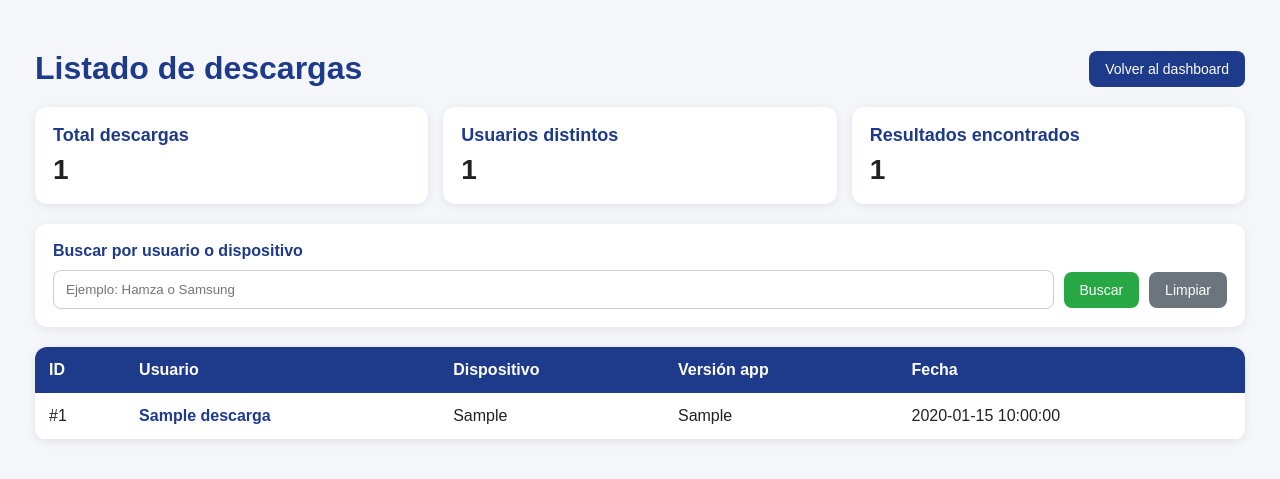
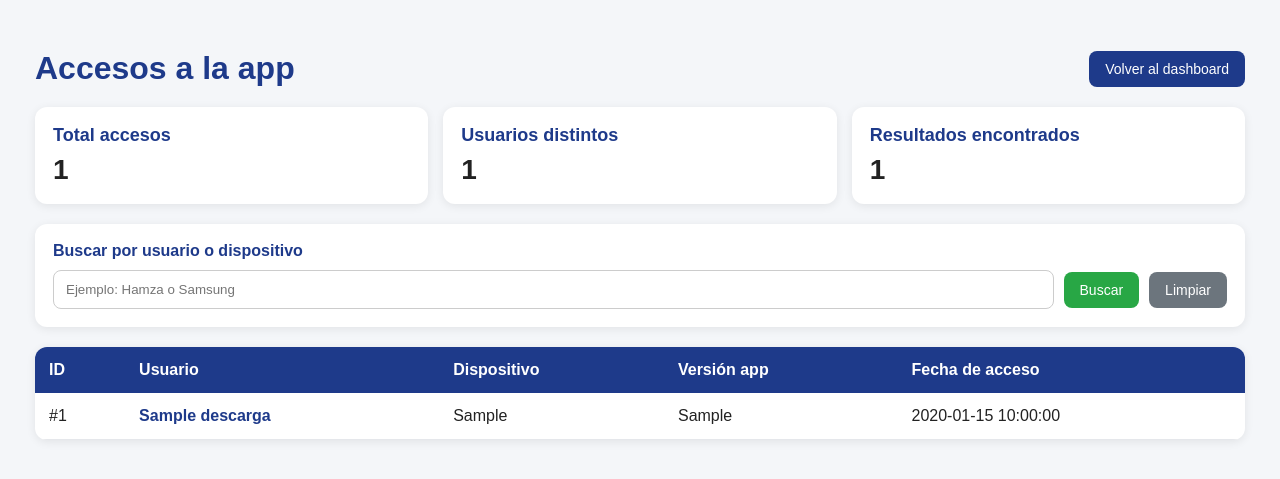
Before and after one commit to HamzaElKha04/Proyecto-Genshiken-Hamza-El-Khattabi, a PHP site: page /admin/descargas.php in a window 1280 px wide. Shown: the top 479 px of the page. Run offline with PHP 8.4, Linux system fonts and the light colour scheme; the visitor is signed in with stand-in values (Sample User, id 1); tables that the repository leaves empty or names only in its code hold one stand-in row (values such as "Sample post").

Commit message:
Renombra descargas como accesos a la app

```diff
--- a/Proyecto-Genshiken-Hamza-El-Khattabi/web/admin/descargas.php
+++ b/Proyecto-Genshiken-Hamza-El-Khattabi/web/admin/descargas.php
@@ -1,16 +1,21 @@
 <?php
 /*
 --------------------------------------------------
-Panel de administración - Descargas
+Panel de administración - Accesos a la app
 --------------------------------------------------
 
-Esta página muestra el listado de descargas
-registradas de la aplicación.
+Esta página muestra los accesos registrados desde
+la aplicación Android.
+
+IMPORTANTE:
+Aunque internamente la tabla se llama "descargas",
+esta sección realmente registra usos/inicios de sesión
+de la app, no descargas reales de la APK.
 
 Permite:
-- ver todas las descargas
+- ver todos los accesos registrados
 - buscar por nombre de usuario o dispositivo
-- consultar fecha y versión de la app
+- consultar fecha, dispositivo y versión de la app
 */
 
 require_once "config.php";
@@ -28,14 +33,14 @@ $busqueda = trim($_GET["busqueda"] ?? "");
 $likeBusqueda = "%" . $busqueda . "%";
 
 /* Resúmenes superiores de la sección */
-$totalDescargas = 0;
+$totalAccesos = 0;
 $totalUsuarios = 0;
-$descargasEncontradas = 0;
+$accesosEncontrados = 0;
 
-/* Total de descargas registradas */
+/* Total de accesos registrados */
 $resultadoTotal = $conexion->query("SELECT COUNT(*) AS total FROM descargas");
 if ($resultadoTotal && $filaTotal = $resultadoTotal->fetch_assoc()) {
-    $totalDescargas = (int)$filaTotal["total"];
+    $totalAccesos = (int)$filaTotal["total"];
 }
 
 /* Total de nombres de usuario distintos */
@@ -48,9 +53,14 @@ if ($resultadoUsuarios && $filaUsuarios = $resultadoUsuarios->fetch_assoc()) {
     $totalUsuarios = (int)$filaUsuarios["total"];
 }
 
-/* Consulta principal:
-   - si hay búsqueda, filtra por nombre o dispositivo
-   - si no hay búsqueda, muestra todo */
+/*
+--------------------------------------------------
+Consulta principal
+--------------------------------------------------
+
+Si hay búsqueda, filtra por nombre o dispositivo.
+Si no hay búsqueda, muestra todos los accesos.
+*/
 if ($busqueda !== "") {
     $sql = "
         SELECT id, usuario_id, nombre_usuario, dispositivo, version_app, fecha_descarga
@@ -78,19 +88,19 @@ if ($busqueda !== "") {
     $resultado = $conexion->query($sql);
 
     if (!$resultado) {
-        die("Error al cargar las descargas: " . $conexion->error);
+        die("Error al cargar los accesos: " . $conexion->error);
     }
 }
 
-/* Número de descargas que se van a mostrar */
-$descargasEncontradas = $resultado ? $resultado->num_rows : 0;
+/* Número de accesos que se van a mostrar */
+$accesosEncontrados = $resultado ? $resultado->num_rows : 0;
 ?>
 <!DOCTYPE html>
 <html lang="es">
 <head>
     <meta charset="UTF-8">
     <meta name="viewport" content="width=device-width, initial-scale=1.0">
-    <title>Descargas - Panel Admin</title>
+    <title>Accesos a la app - Panel Admin</title>
     <link rel="stylesheet" href="style.css">
     <style>
         .contenedor-descargas {
@@ -262,18 +272,13 @@ $descargasEncontradas = $resultado ? $resultado->num_rows : 0;
             font-weight: bold;
             color: #1e3a8a;
         }
-
-        .texto-secundario {
-            color: #666;
-            font-size: 13px;
-        }
     </style>
 </head>
 <body class="dashboard-body">
 
 <div class="contenedor-descargas">
     <div class="cabecera-descargas">
-        <h1>Listado de descargas</h1>
+        <h1>Accesos a la app</h1>
 
         <div class="acciones">
             <a href="dashboard.php" class="btn-azul">Volver al dashboard</a>
@@ -283,8 +288,8 @@ $descargasEncontradas = $resultado ? $resultado->num_rows : 0;
     <!-- Tarjetas resumen de la sección -->
     <div class="resumen">
         <div class="card-resumen">
-            <h3>Total descargas</h3>
-            <p><?php echo $totalDescargas; ?></p>
+            <h3>Total accesos</h3>
+            <p><?php echo $totalAccesos; ?></p>
         </div>
 
         <div class="card-resumen">
@@ -294,7 +299,7 @@ $descargasEncontradas = $resultado ? $resultado->num_rows : 0;
 
         <div class="card-resumen">
             <h3>Resultados encontrados</h3>
-            <p><?php echo $descargasEncontradas; ?></p>
+            <p><?php echo $accesosEncontrados; ?></p>
         </div>
     </div>
 
@@ -330,13 +335,12 @@ $descargasEncontradas = $resultado ? $resultado->num_rows : 0;
                             <th>Usuario</th>
                             <th>Dispositivo</th>
                             <th>Versión app</th>
-                            <th>Fecha</th>
+                            <th>Fecha de acceso</th>
                         </tr>
                     </thead>
                     <tbody>
                         <?php while ($fila = $resultado->fetch_assoc()): ?>
                             <?php
-                                /* Valores por defecto si falta información */
                                 $nombreUsuario = trim($fila["nombre_usuario"] ?? "");
                                 if ($nombreUsuario === "") {
                                     $nombreUsuario = "Anónimo";
@@ -366,7 +370,7 @@ $descargasEncontradas = $resultado ? $resultado->num_rows : 0;
         </div>
     <?php else: ?>
         <div class="sin-datos">
-            No hay descargas registradas.
+            No hay accesos registrados.
         </div>
     <?php endif; ?>
 </div>
--- a/Proyecto-Genshiken-Hamza-El-Khattabi/web/admin/ver_respuestas.php
+++ b/Proyecto-Genshiken-Hamza-El-Khattabi/web/admin/ver_respuestas.php
@@ -3,7 +3,6 @@
 --------------------------------------------------
 Panel de administración - Ver respuestas
 --------------------------------------------------
-PRUEBASS
 Esta página permite consultar las respuestas
 asociadas a una pregunta concreta del juego.
 
```
Also changed, not shown: Proyecto-Genshiken-Hamza-El-Khattabi/web/admin/dashboard.php (+18 -11 lines), Proyecto-Genshiken-Hamza-El-Khattabi/web/api/registrarDescarga.php (+39 -14 lines).
